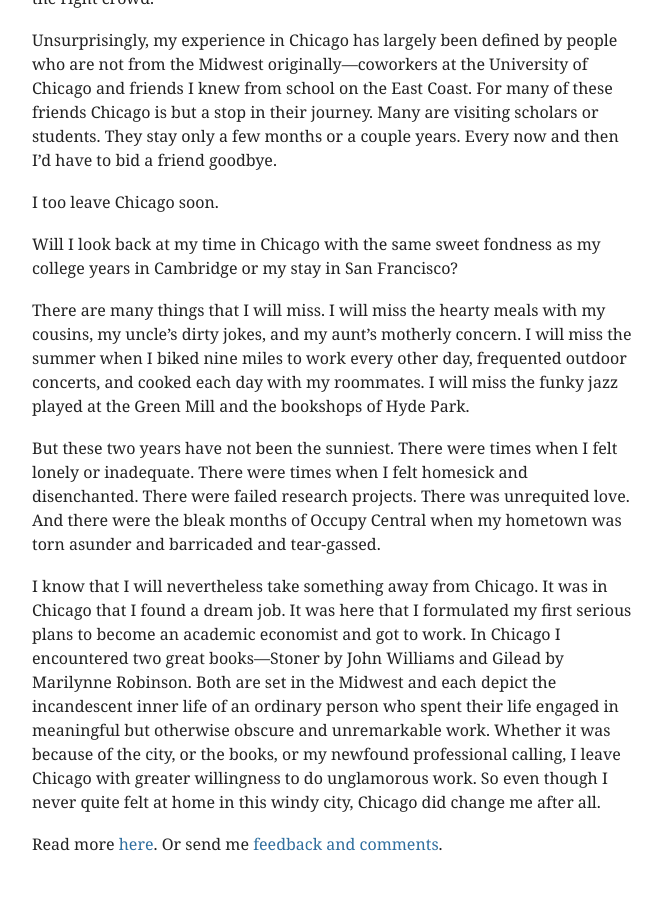
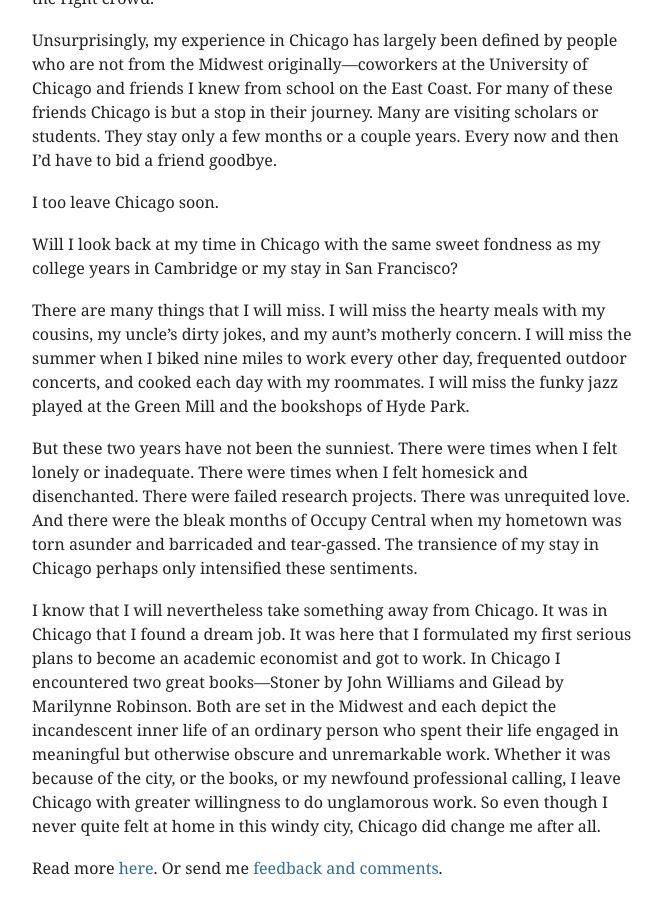
Before and after one commit to mbwong/mbwong.github.com, a Jekyll site: the page built from _posts/2015-03-22-chicago.md, in a window 1280 px wide and 900 px high, scrolled down 1182 px. Shown: the whole window, without its empty margins (308-970 px from the left). Built offline with Jekyll 4.4.1, drawn with Linux system fonts in a browser that asks for light colours; before the commit the page ends 2058 px from its top, so only the background shows below that.

Commit message:
Update 2015-03-22-chicago.md

```diff
--- a/_posts/2015-03-22-chicago.md
+++ b/_posts/2015-03-22-chicago.md
@@ -22,6 +22,6 @@
 
 There are many things that I will miss. I will miss the hearty meals with my cousins, my uncle's dirty jokes, and my aunt's motherly concern. I will miss the summer when I biked nine miles to work every other day, frequented outdoor concerts, and cooked each day with my roommates. I will miss the funky jazz played at the Green Mill and the bookshops of Hyde Park.
 
-But these two years have not been the sunniest. There were times when I felt lonely or inadequate. There were times when I felt homesick and disenchanted. There were failed research projects. There was unrequited love. And there were the bleak months of Occupy Central when my hometown was torn asunder and barricaded and tear-gassed.
+But these two years have not been the sunniest. There were times when I felt lonely or inadequate. There were times when I felt homesick and disenchanted. There were failed research projects. There was unrequited love. And there were the bleak months of Occupy Central when my hometown was torn asunder and barricaded and tear-gassed. The transience of my stay in Chicago perhaps only intensified these sentiments.
 
 I know that I will nevertheless take something away from Chicago. It was in Chicago that I found a dream job. It was here that I formulated my first serious plans to become an academic economist and got to work. In Chicago I encountered two great books---Stoner by John Williams and Gilead by Marilynne Robinson. Both are set in the Midwest and each depict the incandescent inner life of an ordinary person who spent their life engaged in meaningful but otherwise obscure and unremarkable work. Whether it was because of the city, or the books, or my newfound professional calling, I leave Chicago with greater willingness to do unglamorous work. So even though I never quite felt at home in this windy city, Chicago did change me after all.
```
